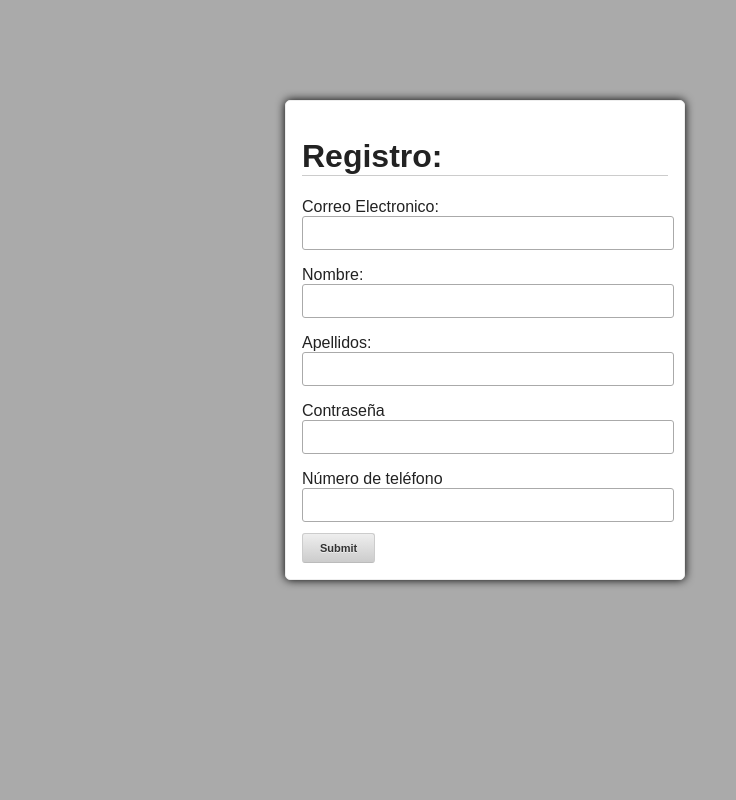
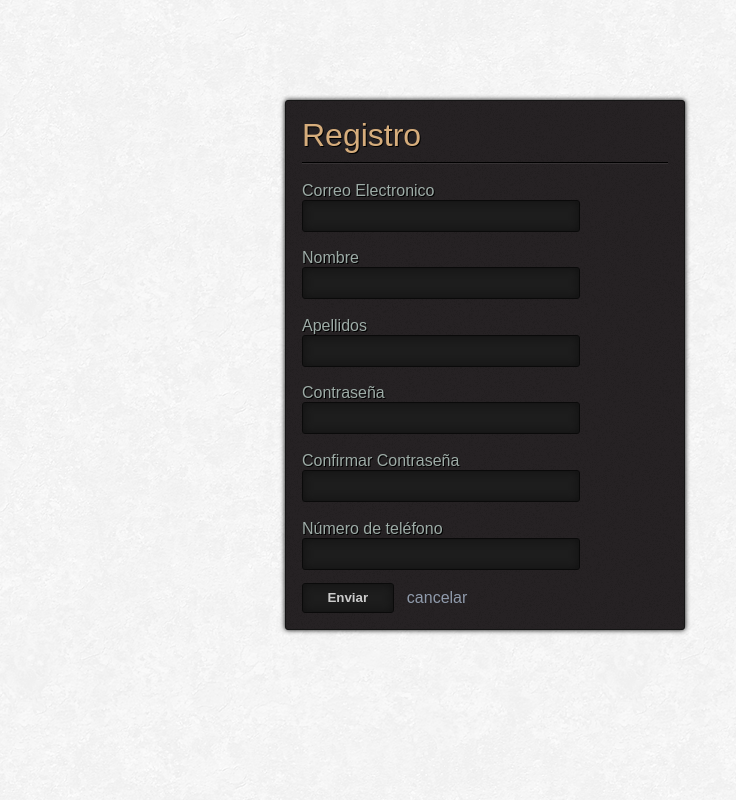
Before and after one commit to Seich/Laureate-Job-Interview, a plain HTML site: page Forms/index.html in a window 1280 px wide. Shown: the whole page, without its empty margins (155-891 px from the left). Drawn offline with Linux system fonts and the light colour scheme.

Commit message:
Almost done styling the form, moving into the javascript soon.

```diff
--- a/Forms/index.html
+++ b/Forms/index.html
@@ -7,16 +7,18 @@
 </head>
 <body>
     <form action="#">
-        <h1>Registro:</h1>
-        <label for="email">Correo Electronico:
+        <div>
+            <h1>Registro</h1>
+            <hr>
+            <label for="email">Correo Electronico
                 <input type="email" name="email" id="email">
             </label>
 
-        <label for="name">Nombre:
+            <label for="name">Nombre
                 <input type="text" name="name" id="name">
             </label>
 
-        <label for="surname">Apellidos:
+            <label for="surname">Apellidos
                 <input type="text" name="surname" id="surname">
             </label>
 
@@ -24,11 +26,16 @@
                 <input type="password" name="password" id="password">
             </label>
 
+            <label for="password2">Confirmar Contraseña
+                <input type="password" name="password2" id="password2">
+            </label>
+
             <label for="phone">N&uacute;mero de tel&eacute;fono
                 <input type="tel" name="phone" id="phone">
             </label>
 
-        <input type="submit">
+            <input type="submit" value="Enviar"><a href="#">cancelar</a>
+        </div>
     </form>
 </body>
 </html>
--- a/Forms/screen.css
+++ b/Forms/screen.css
@@ -1,80 +1,78 @@
 body {
+    background: #aaa url(images/bg.png);
+    color: #222;
     font-family: sans-serif;
-    color: #222;
+    margin: 100px auto;
     width: 400px;
-    margin: 100px auto;
-    background: #aaa;
 }
 
 form {
-    background: #fff;
-    border: 1px solid #eee;
-    border-radius: 5px;
+    -webkit-box-shadow: 0 0 5px #000;
+    background: #252123 url(images/formbg.png);
+    border-radius: 3px;
+    border: 1px solid #151515;
+    box-shadow: 0 0 5px #000;
+}
+
+form div {
     padding: 1em;
-    box-shadow: 0 0 10px #000;
 }
 
 h1 {
-    border-bottom: 1px solid #ccc;
+    color: #D6AD7C;
+    font-weight: normal;
+    margin: 0;
+    text-shadow: 1px 1px 0 black;
 }
 
-label, input {
+hr {
+    border-bottom: 1px solid rgba(255, 255, 255, 0.08);
+    border-top: 1px solid #000;
+    border-left: none;
+    border-right: none;
+}
+
+label,input {
     display: block;
 }
 
 label {
-    margin-top: 1em;
+    color: #9EACA7;
+    margin-top: 1.1em;
+    text-shadow: 1px 1px 0 black;
 }
 
 input {
-    width: 100%;
+    background: #1d1d1d;
+    border-radius: 3px;
+    border: 1px solid #0a0a0a;
+    -webkit-box-shadow: 0 0 10px #111 inset;
+    box-shadow: 0 0 10px #111 inset;
+    color: #ccc;
+    font-weight: bold;
     height: 30px;
-    border: 1px solid #aaa;
-    border-radius: 3px;
+    padding: 0 10px;
+    width: 70%;
 }
 
 input:focus {
-    box-shadow: 0 0 10px cyan;
+    background: #141414;
+    outline: 1px solid #111;
 }
 
 input[type=submit] {
+    width: 25%;
+    display: inline;
     margin-top: 1em;
-    width: 20%;
-    background-color: #eeeeee;
-    background-image: -webkit-gradient(linear, left top, left bottom, color-stop(0%, #eeeeee), color-stop(100%, #cccccc));
-    background-image: -webkit-linear-gradient(top, #eeeeee, #cccccc);
-    background-image: -moz-linear-gradient(top, #eeeeee, #cccccc);
-    background-image: -ms-linear-gradient(top, #eeeeee, #cccccc);
-    background-image: -o-linear-gradient(top, #eeeeee, #cccccc);
-    background-image: linear-gradient(top, #eeeeee, #cccccc);
-    border: 1px solid #ccc;
-    border-bottom: 1px solid #bbb;
-    -webkit-border-radius: 3px;
-    -moz-border-radius: 3px;
-    border-radius: 3px;
-    color: #333;
-    font-weight: bold;
-    font-size: 11px;
-    padding: 8px;
-    text-align: center;
-    text-shadow: 0 1px 0 #eee;
+    margin-right: 1em;
 }
 
-input[type=submit]:hover {
-    background-color: #dddddd;
-    background-image: -webkit-gradient(linear, left top, left bottom, color-stop(0%, #dddddd), color-stop(100%, #bbbbbb));
-    background-image: -webkit-linear-gradient(top, #dddddd, #bbbbbb);
-    background-image: -moz-linear-gradient(top, #dddddd, #bbbbbb);
-    background-image: -ms-linear-gradient(top, #dddddd, #bbbbbb);
-    background-image: -o-linear-gradient(top, #dddddd, #bbbbbb);
-    background-image: linear-gradient(top, #dddddd, #bbbbbb);
-    cursor: pointer;
-    text-shadow: 0 1px 0 #ddd;
+a {
+    color: #909BAC;
+    text-decoration: none;
 }
 
-input[type=submit]:active {
-    border: 1px solid #aaa;
-    -webkit-box-shadow: inset 0 0 5px 2px #aaaaaa, 0 1px 0 0 #eeeeee;
-    -moz-box-shadow: inset 0 0 5px 2px #aaaaaa, 0 1px 0 0 #eeeeee;
-    box-shadow: inset 0 0 5px 2px #aaaaaa, 0 1px 0 0 #eeeeee;
+a:hover {
+    text-decoration: underline;
+    color: #fff;
 }
```
Also changed, not shown: Forms/images/bg.png (added), Forms/images/formbg.png (added). Lines whose indentation alone changed are shown as unchanged.
